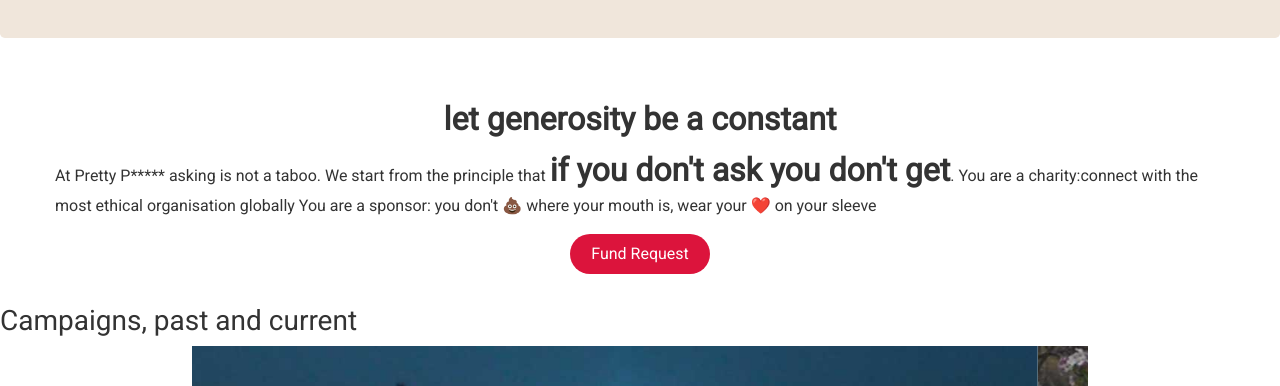
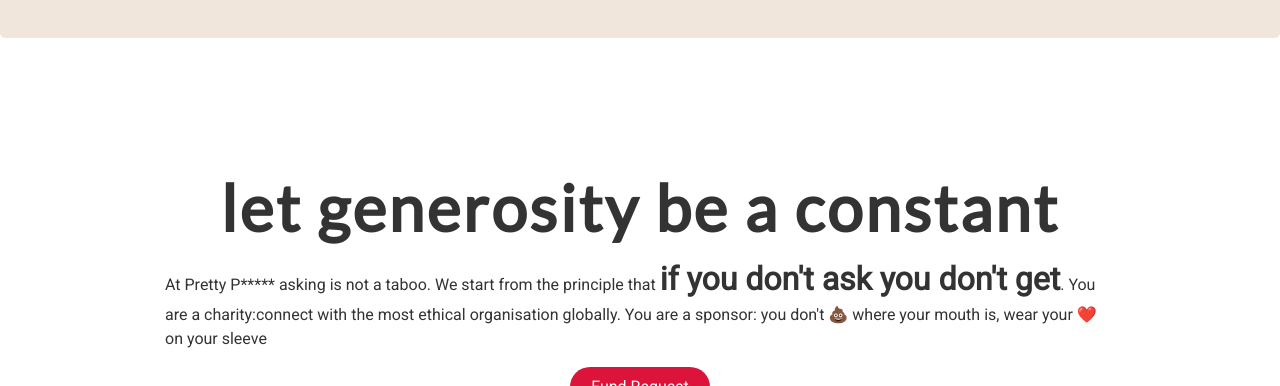
Before and after one commit to tr-hack-to-the-future/prettyplease-frontend, a React (Create React App) app: page / in a window 1280 px wide. Shown: the part 566-952 px from the top of the page. Built offline with nearby package versions, Linux system fonts and the light colour scheme; a web font is replaced by a local one.

Commit message:
styling on featurette button on hover, padding added around text

```diff
--- a/src/App.css
+++ b/src/App.css
@@ -1,7 +1,7 @@
-@import url('https://fonts.googleapis.com/css2?family=Lato&family=Roboto&display=swap');
+@import url("https://fonts.googleapis.com/css2?family=Lato&family=Roboto&display=swap");
 
 * {
-  font-family: 'Roboto', sans-serif;;
+  font-family: "Roboto", sans-serif;
   -webkit-font-smoothing: antialiased;
   -moz-osx-font-smoothing: grayscale;
   color: #333333;
--- a/src/components/Carousel.css
+++ b/src/components/Carousel.css
@@ -1,3 +1,7 @@
+.carouselTitle {
+  text-align: center;
+  padding-bottom: 10px;
+}
 .carouselContainer {
   background-color: #e5e2da !important;
   width: 70% !important;
--- a/src/components/Carousel.js
+++ b/src/components/Carousel.js
@@ -11,7 +11,7 @@ import image6 from "../assets/images/hackneyfoodbank.jpg";
 export default function() {
   return (
     <>
-      <h3>Campaigns, past and current</h3>
+      <h3 className="carouselTitle">Campaigns, past and current</h3>
       <Carousel className="carouselContainer">
         <Carousel.Item>
           <img className="d-block w-100" src={image1} alt="Liter of Light" />
--- a/src/components/Featurette.css
+++ b/src/components/Featurette.css
@@ -1,6 +1,14 @@
 .featuretteContainer {
-  padding: 30px 70px;
+  padding: 100px 180px;
   margin: 0 auto;
+}
+
+.greasyStatement {
+  font-family: "Lato", sans-serif;
+  font-size: 4rem;
+  letter-spacing: 0.04em;
+  font-weight: bold;
+  text-align: center;
 }
 
 .boldStatement {
@@ -17,3 +25,6 @@
   border-radius: 63px;
   margin: 0 auto;
 }
+.FeaturetteButton:hover {
+  color: white;
+}
--- a/src/components/Featurette.js
+++ b/src/components/Featurette.js
@@ -7,12 +7,12 @@ export default function() {
   return (
     <Row>
       <container className="featuretteContainer">
-        <h2 className="boldStatement">let generosity be a constant</h2>
+        <h2 className="greasyStatement">let generosity be a constant</h2>
         <p>
           At Pretty P***** asking is not a taboo. We start from the principle
           that{" "}
           <span className="boldStatement">if you don't ask you don't get</span>.
-          You are a charity:connect with the most ethical organisation globally
+          You are a charity:connect with the most ethical organisation globally.
           You are a sponsor: you don't{" "}
           <span role="img" clasName="emo" aria-label="shit">
             💩
--- a/src/components/Jumbotron.css
+++ b/src/components/Jumbotron.css
@@ -31,7 +31,7 @@ body .buttonNav {
   text-align: center;
 }
 .buttonNav:hover {
-  color: gray;
+  color: white;
 }
 
 body .captiontext {
```
